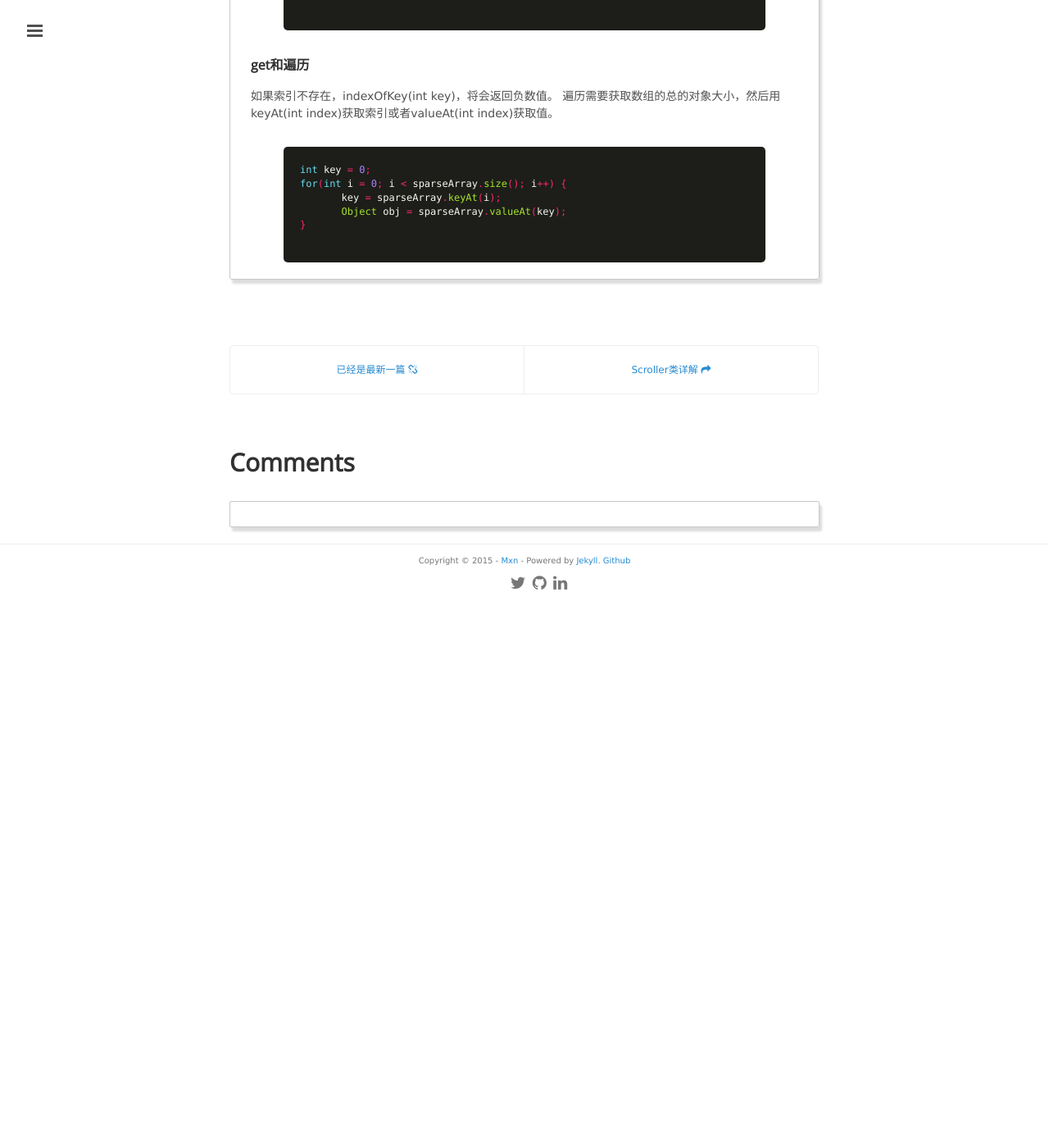
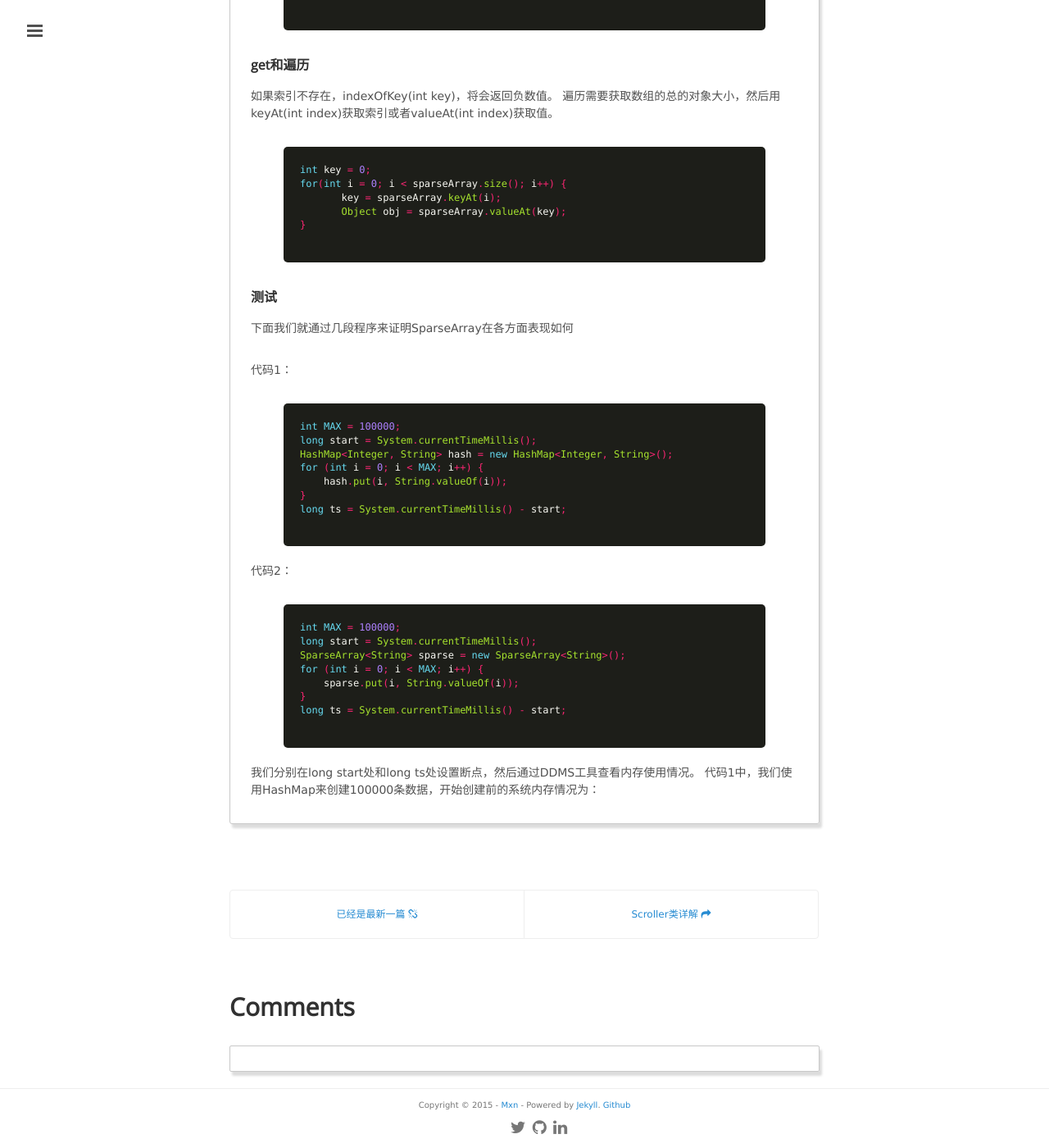
Before and after one commit to mxn21/mxn21.github.io, a Jekyll site: the page built from _posts/2015-7-25-Android中的稀疏数组SparseArray.md, in a window 1280 px wide and 1400 px high, scrolled down 3704 px. Shown: the whole window at 82% size. Built offline with Jekyll 4.4.1, drawn with Linux system fonts in a browser that asks for light colours; Markdown is read by kramdown in place of the engine named in the settings; comment, search, counter and statistics services are not loaded; before the commit the page ends 4440 px from its top, so only the background shows below that.

Commit message:
123213
2223432

```diff
--- a/_posts/2015-7-25-Android中的稀疏数组SparseArray.md
+++ b/_posts/2015-7-25-Android中的稀疏数组SparseArray.md
@@ -137,3 +137,34 @@
        Object obj = sparseArray.valueAt(key);
 }
      {% endhighlight %}
+
+### 测试
+
+下面我们就通过几段程序来证明SparseArray在各方面表现如何
+
+代码1：
+
+    {% highlight java  %}
+int MAX = 100000;
+long start = System.currentTimeMillis();
+HashMap<Integer, String> hash = new HashMap<Integer, String>();
+for (int i = 0; i < MAX; i++) {
+    hash.put(i, String.valueOf(i));
+}
+long ts = System.currentTimeMillis() - start;
+        {% endhighlight %}
+
+代码2：
+
+    {% highlight java  %}
+int MAX = 100000;
+long start = System.currentTimeMillis();
+SparseArray<String> sparse = new SparseArray<String>();
+for (int i = 0; i < MAX; i++) {
+    sparse.put(i, String.valueOf(i));
+}
+long ts = System.currentTimeMillis() - start;
+        {% endhighlight %}
+
+我们分别在long start处和long ts处设置断点，然后通过DDMS工具查看内存使用情况。
+代码1中，我们使用HashMap来创建100000条数据，开始创建前的系统内存情况为：
```
